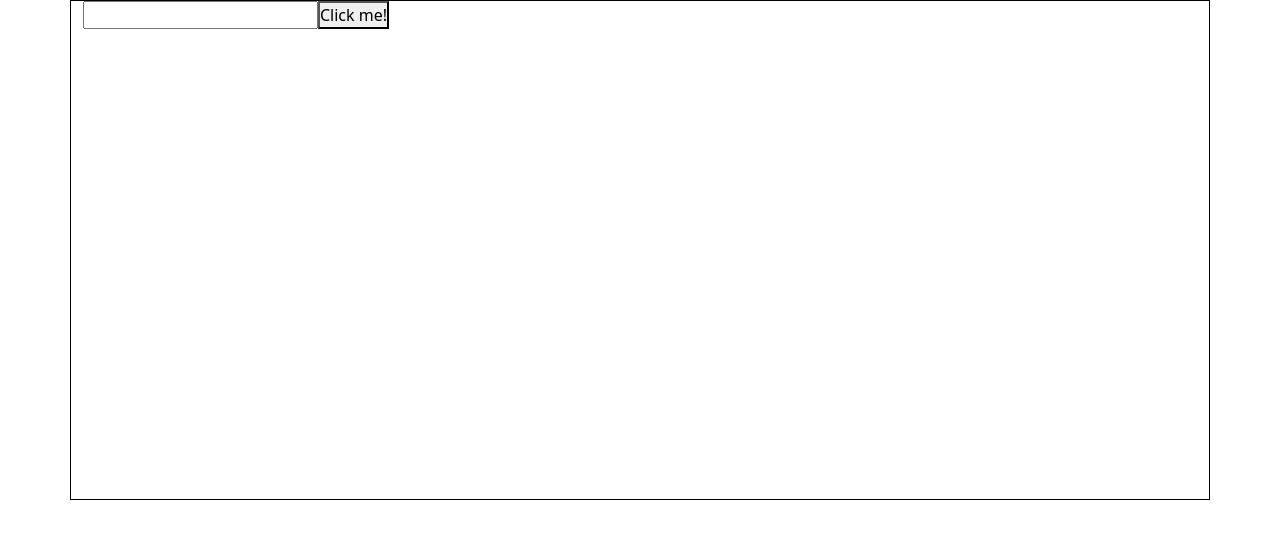
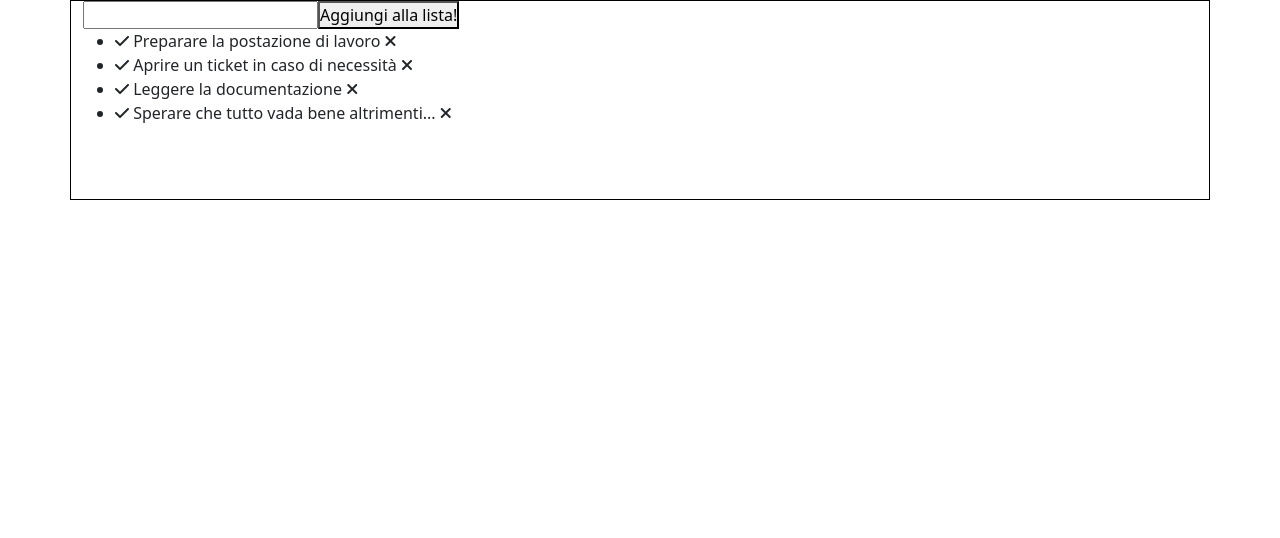
Before and after one commit to DavideMorandini/vue-todolist, a plain HTML site: page index.html in a window 1280 px wide. Drawn offline with nearby package versions, Linux system fonts and the light colour scheme.

Commit message:
todolist dev 3

```diff
--- a/assets/css/style.css
+++ b/assets/css/style.css
@@ -6,5 +6,8 @@
 
 .container {
     border: 1px solid black;
-    height: 500px;
 }
+
+#general_container {
+    height: 200px;
+}
--- a/assets/js/myscript.js
+++ b/assets/js/myscript.js
@@ -3,19 +3,42 @@ const { createApp } = Vue
 createApp({
     data() {
         return {
+            inputValue: "",
             todoList: [
-                // {done: false},
+                {
+                    text: "Preparare la postazione di lavoro",
+                    done: false,
+                },
+                {
+                    text: "Aprire un ticket in caso di necessità",
+                    done: false,
+                },
+                {
+                    text: "Leggere la documentazione",
+                    done: false,
+                },
+                {
+                    text: "Sperare che tutto vada bene altrimenti...",
+                    done: false,
+                },
             ],
-            inputText: "",
         }
     },
 
     methods: {
-        addText() {
-            this.todoList.push(this.inputText)
+        doneItem(justDone) {
+            justDone.done = !justDone.done;
+        },
+
+        addItem() {
+            if (this.todoList.length > 0) {
+                this.todoList.push({text:this.inputValue, done: false})
+                this.inputValue = "";
+            }
+        },
+
+        deleteItem(canceledIndex) {
+            this.todoList.splice(canceledIndex, 1)
         }
     }
-
-
-
 }).mount('#app')
--- a/index.html
+++ b/index.html
@@ -21,23 +21,30 @@
 
     <div id="app">
 
-        <div class="container">
+        <div id="general_container" class="container">
 
-            <div>
+            <input v-model="inputValue" @keyup.enter="addItem()" id="input-todo" type="text">
 
-                <input type="text" v-model="inputText">
+            <button @click="addItem()" id="todo-button">
+                Aggiungi alla lista!
+            </button>
 
-                <button @click="addText">Click me!</button>
+            <ul>
+                <li v-for="(todo, index) in todoList" :class="todo.done == true ? 'text-through' : '' ">
 
-                <ul>
-                    <li v-for="item in todoList">
-                        {{item}}
-                    </li>
-                </ul>
-            </div>
+                    <span @click="doneItem(todo)">
+                        <i class="fa-solid fa-check"></i>
+                    </span>
+
+                    {{todo.text}}
+
+                    <span @click="deleteItem(index)">
+                        <i class="fa-solid fa-xmark"></i>
+                    </span>
+                </li>
+            </ul>
         </div>
     </div>
-
 
     <!-- Vue.js -->
     <script src="https://unpkg.com/vue@3/dist/vue.global.js"></script>
```
